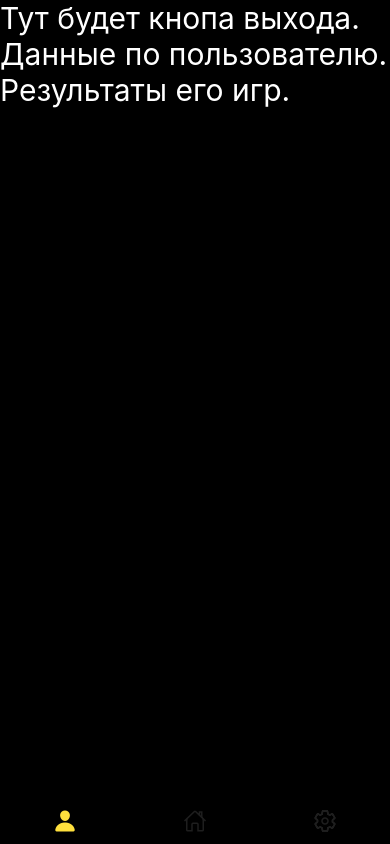
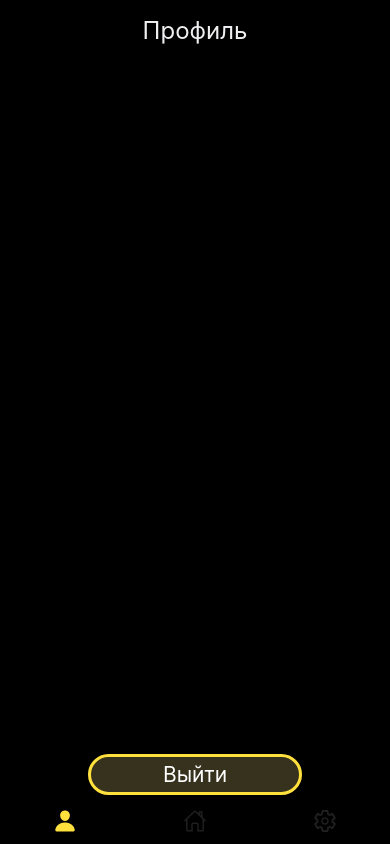
Before and after one commit to vitaliialymar/camera-motor, a React Native app: screen /Profile in a window 390 px wide. Built offline with nearby package versions, Linux system fonts and the light colour scheme.

Commit message:
fix some styles

```diff
--- a/components/Pagination.js
+++ /dev/null
@@ -1,17 +0,0 @@
-import { StyleSheet, Animated, View, Dimensions, Text} from 'react-native'
-
-const {width} = Dimensions.get('screen')
-
-export default function Pagination ({ data })  {
-  return (
-    <View style={styles.container}>
-      <Text>Pagination</Text>
-    </View>
-  )
-}
-
-const styles = StyleSheet.create({
-  container: {
-    paddingBottom: 10
-  },
-})
--- a/components/SlideItem.js
+++ b/components/SlideItem.js
@@ -2,9 +2,9 @@ import { StyleSheet, Text, View, Image, TouchableOpacity } from 'react-native'
 
 export default function SlideItem({ item, navigation }) {
     return (
-      <View style={styles.container}>
-        <Image style={styles.image} source={item.img} />
-          <Text style={{fontSize: 18, color: '#999999', marginVertical: 17, textAlign: 'center'}} >{item.title}</Text>
+      <View style={{ marginHorizontal: 15, alignItems: 'center' }}>
+        <Image style={{ borderRadius: 24 }} source={item.img} />
+          <Text style={{fontSize: 18, color: '#999999', marginVertical: 10, textAlign: 'center'}} >{item.title}</Text>
           <TouchableOpacity style={styles.btn} onPress={() => navigation.navigate(item.nav)}>
             <Text style={styles.text}>Начать</Text>
           </TouchableOpacity>
@@ -13,14 +13,6 @@ export default function SlideItem({ item, navigation }) {
   }
 
   const styles = StyleSheet.create({
-    container: {
-      flex: 1,
-      alignItems: 'center'
-    },
-    image: {
-      marginRight: 20,
-      borderRadius: 24,
-    },
     text: {
       color: '#FFFFFF',
       fontSize: 21,
--- a/screens/Games.js
+++ b/screens/Games.js
@@ -3,8 +3,6 @@ import { SafeAreaView } from 'react-native-safe-area-context'
 import { Ionicons } from '@expo/vector-icons'
 import games from '../data/games'
 import SlideItem from '../components/SlideItem'
-import Pagination from '../components/Pagination'
-import ProgressBar from '../components/ProgressBar'
 
 export default function Games({ navigation }) {
     return (
@@ -17,16 +15,15 @@ export default function Games({ navigation }) {
         <View>
           <Text style={styles.text}>Выбери игру</Text>
         </View>
-        <View>
+        <View style={{ width: '100%'}}>
         <FlatList
           data={games}
           keyExtractor={(item) => item.id}
           renderItem={({item}) => <SlideItem item={item} navigation={navigation} />}
           horizontal
-          // pagingEnabled
+          pagingEnabled
           showsHorizontalScrollIndicator={false}
         />
-        {/* <Pagination data={games}/> */}
         </View>
       </SafeAreaView>
     );
@@ -41,8 +38,8 @@ const styles = StyleSheet.create({
   },
   text: {
     color: '#EFEFF1',
-    fontSize: 24,
-    paddingTop: 16,
-    paddingBottom: 40
+    fontSize: 21,
+    paddingTop: 15,
+    paddingBottom: 30
   }
 })
--- a/screens/Login.js
+++ b/screens/Login.js
@@ -108,7 +108,7 @@ const styles = StyleSheet.create({
   },
   header: {
     fontSize: 36,
-    color: '#FFE200',
+    color: '#EFEFF1',
     marginBottom: 25,
     textAlign: 'center'
   },
--- a/screens/Profile.js
+++ b/screens/Profile.js
@@ -12,36 +12,34 @@ export default function Profile() {
     return (
       <SafeAreaView style={styles.container} edges={['bottom', 'left', 'right', 'top']}>
         <View>
-          <Text style={styles.text}>Тут будет кнопа выхода. Данные по пользователю. Результаты его игр.</Text>
-          {/* <View style={{flexDirection: 'row'}}>
-            <View>
-              {results.map((result) => {
-                <Text style={styles.text}>{result.gameName}</Text>
-              })}
-            </View>
-            <View>
-              {results.map((result) => {
-                <Text style={styles.text}>{result.result}</Text>
-              })}
-            </View>
-          </View> */}
-          <TouchableOpacity onPress={()=> logOut()}>
-            <Text>Выйти</Text>
-          </TouchableOpacity>
+          <Text style={styles.text}>Профиль</Text>
         </View>
+        <TouchableOpacity style={styles.btn} onPress={()=> logOut()}>
+          <Text style={{color: '#FFFFFF', fontSize: 21, textAlign: 'center'}}>Выйти</Text>
+        </TouchableOpacity>
       </SafeAreaView>
     )
   }
-
 const styles = StyleSheet.create({
   container: {
     flex: 1,
     backgroundColor: '#000000',
-    // alignItems: 'center',
-    // justifyContent: 'center',
+    paddingHorizontal: 16,
+    alignItems: 'center',
+    justifyContent: 'space-between',
   },
   text: {
-    color: '#FFFFFF',
-    fontSize: 30,
+    color: '#EFEFF1',
+    fontSize: 24,
+    marginTop: 16
+  },
+  btn: {
+    backgroundColor: '#36321D',
+    borderColor: '#FFE03D',
+    borderWidth: 3,
+    paddingVertical: 5,
+    paddingHorizontal: 20,
+    borderRadius: 24,
+    width: '60%'
   }
 })
--- a/screens/SignIn.js
+++ b/screens/SignIn.js
@@ -123,7 +123,7 @@ const styles = StyleSheet.create({
   },
   header: {
     fontSize: 36,
-    color: '#FFE200',
+    color: '#EFEFF1',
     marginBottom: 25,
     textAlign: 'center'
   },
```
